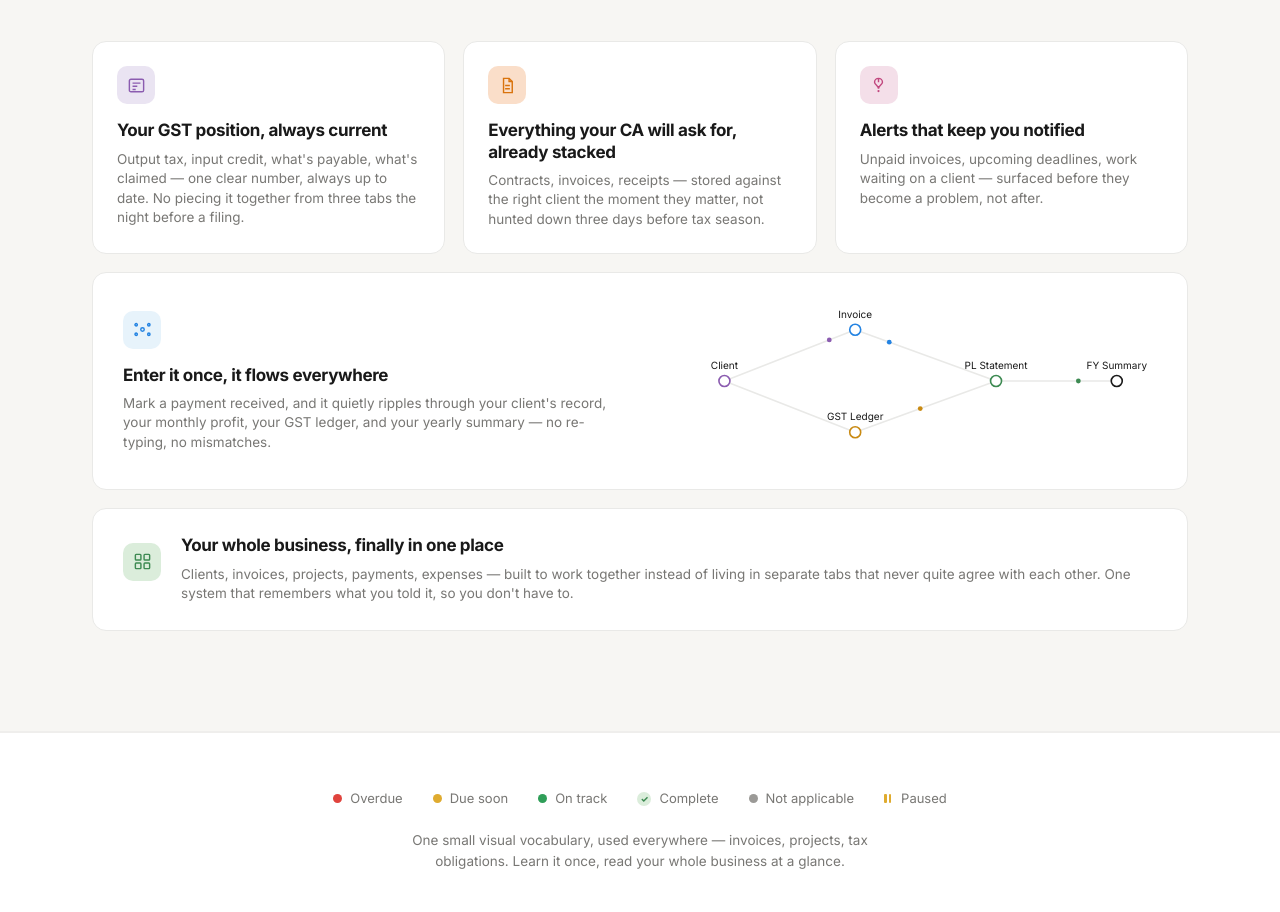
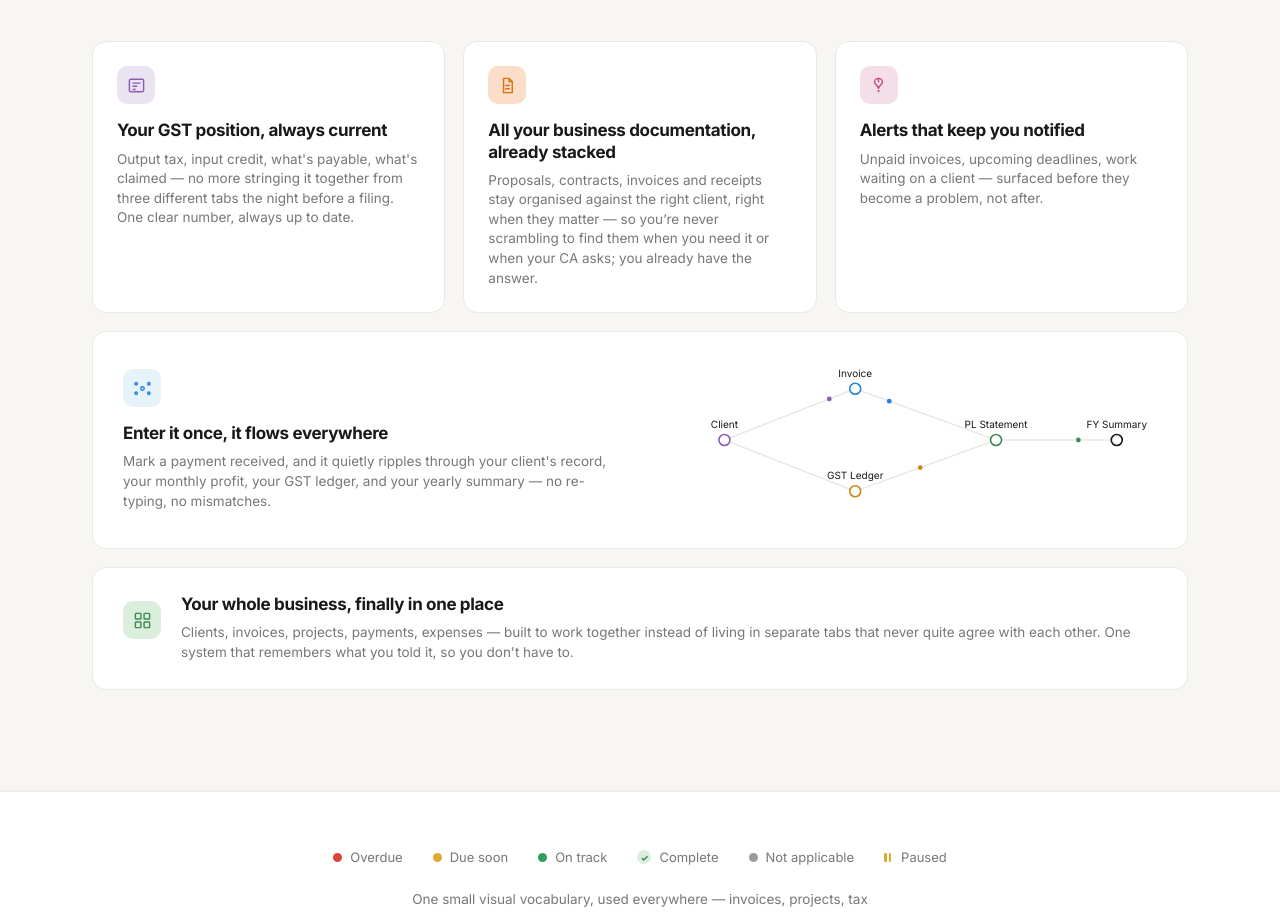
Before and after one commit to mxc05/Atlas_One, a Next.js app: page / in a window 1280 px wide. Shown: the part 2880-3792 px from the top of the page. Built offline with nearby package versions, Linux system fonts and the light colour scheme.

Commit message:
Update feature grid copy for GST position and documentation cards

```diff
--- a/components/FeatureGrid.tsx
+++ b/components/FeatureGrid.tsx
@@ -25,8 +25,7 @@ export function FeatureGrid() {
             </div>
             <h4>Your GST position, always current</h4>
             <p>
-              Output tax, input credit, what's payable, what's claimed — one clear number, always up to date. No piecing
-              it together from three tabs the night before a filing.
+              Output tax, input credit, what's payable, what's claimed — no more stringing it together from three different tabs the night before a filing. One clear number, always up to date.
             </p>
           </div>
 
@@ -37,10 +36,9 @@ export function FeatureGrid() {
                 <path d="M14 3v4h4M9 12h6M9 16h6" />
               </svg>
             </div>
-            <h4>Everything your CA will ask for, already stacked</h4>
+            <h4>All your business documentation, already stacked</h4>
             <p>
-              Contracts, invoices, receipts — stored against the right client the moment they matter, not hunted down
-              three days before tax season.
+              Proposals, contracts, invoices and receipts stay organised against the right client, right when they matter — so you’re never scrambling to find them when you need it or when your CA asks; you already have the answer.
             </p>
           </div>
 
```
